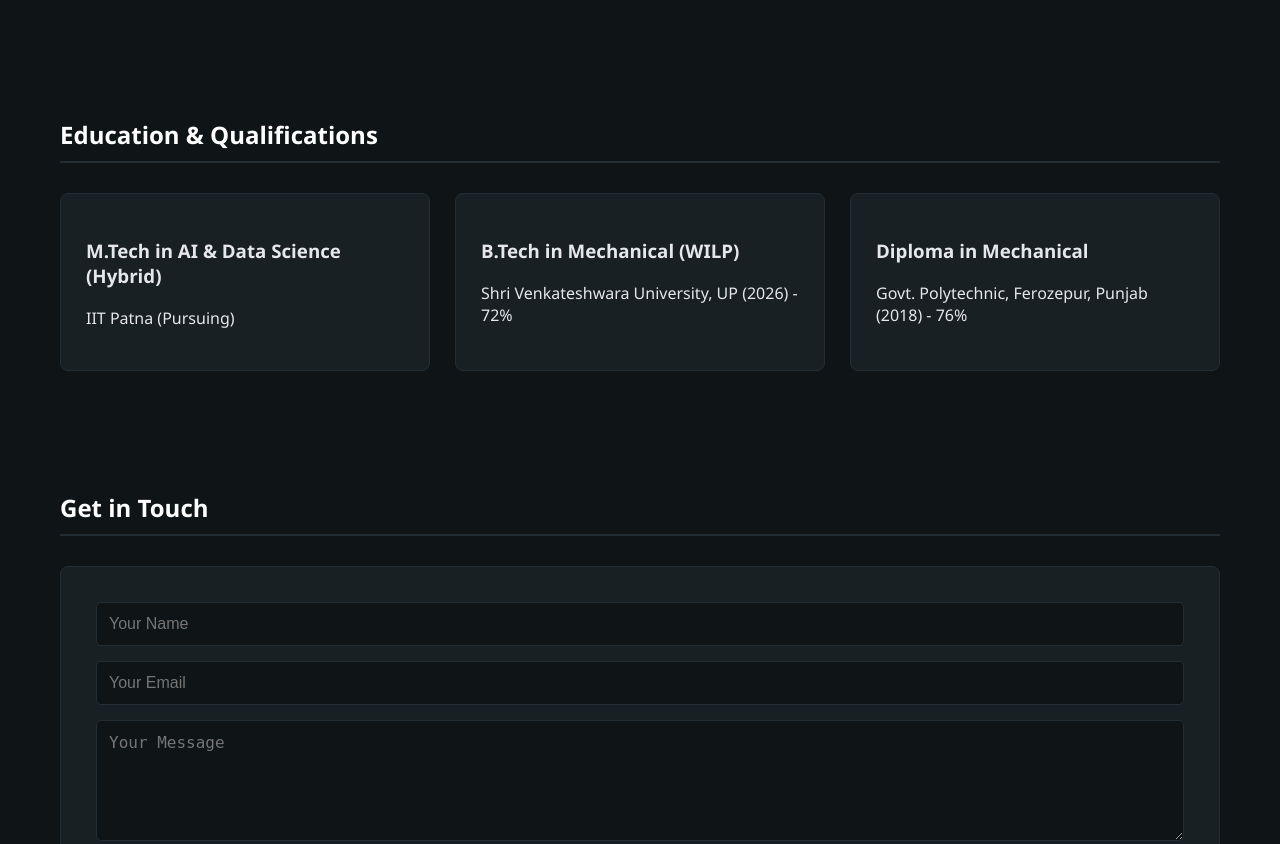
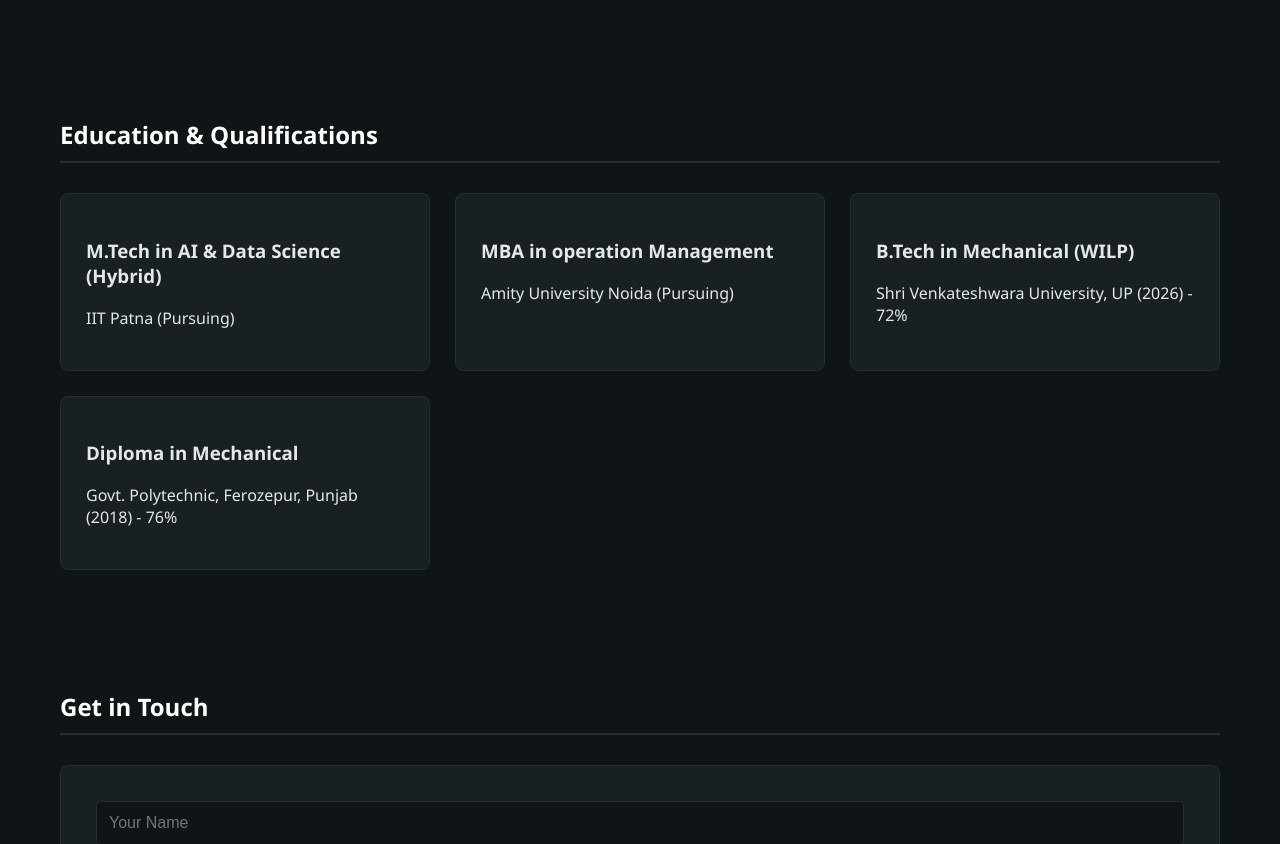
Before and after one commit to pushkarlove/bikash-kushwaha, a Flask app: page / in a window 1280 px wide. Shown: the part 3649-4493 px from the top of the page. Run offline with Flask 3, Linux system fonts and the light colour scheme.

Commit message:
Update index.html

```diff
--- a/templates/index.html
+++ b/templates/index.html
@@ -307,6 +307,10 @@
                 <p>IIT Patna (Pursuing)</p>
             </div>
             <div class="skill-box">
+                 <h3>MBA in operation Management</h3>
+                <p>Amity University Noida (Pursuing)</p>
+            </div>
+            <div class="skill-box">
                 <h3>B.Tech in Mechanical (WILP)</h3>
                 <p>Shri Venkateshwara University, UP (2026) - 72%</p>
             </div>
```
